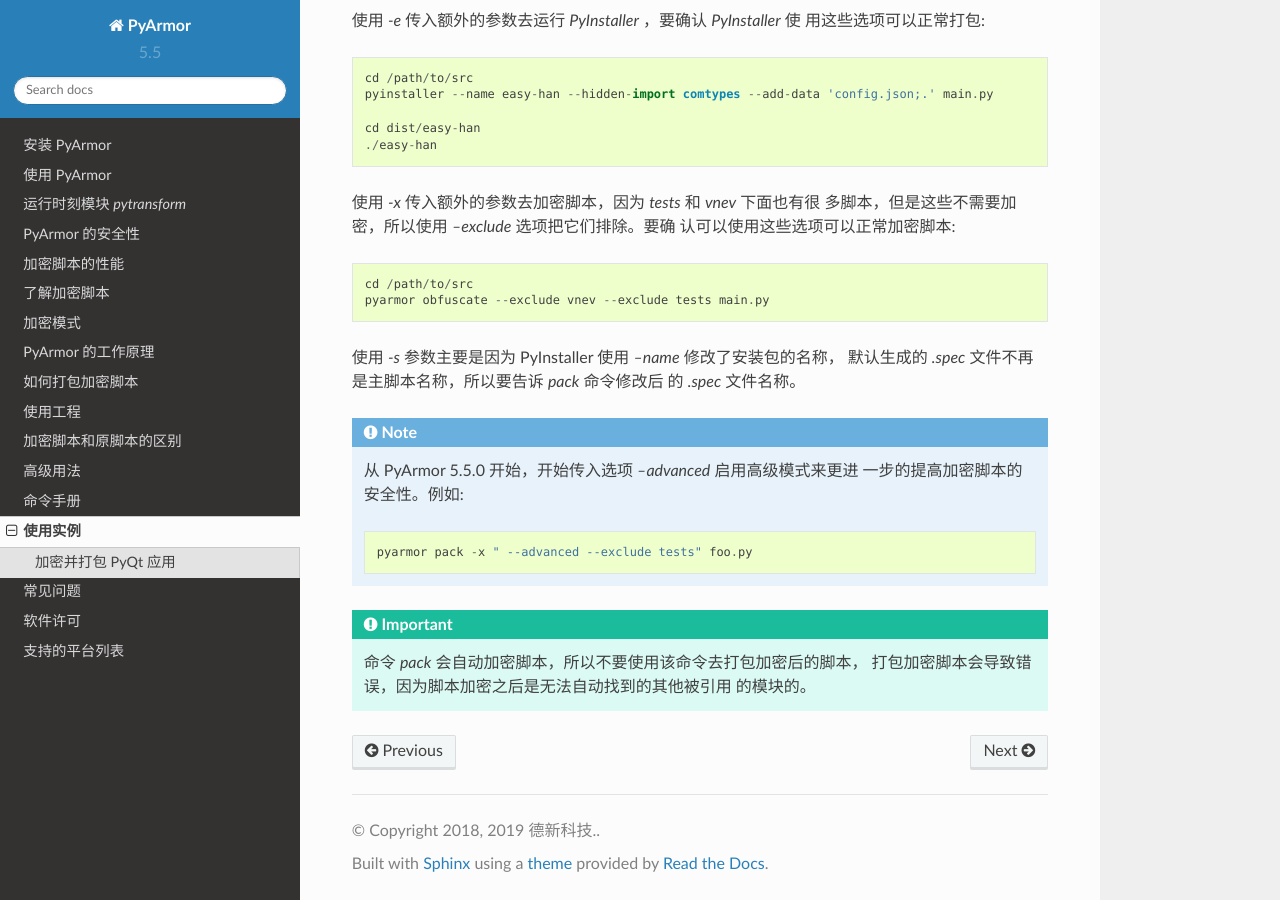
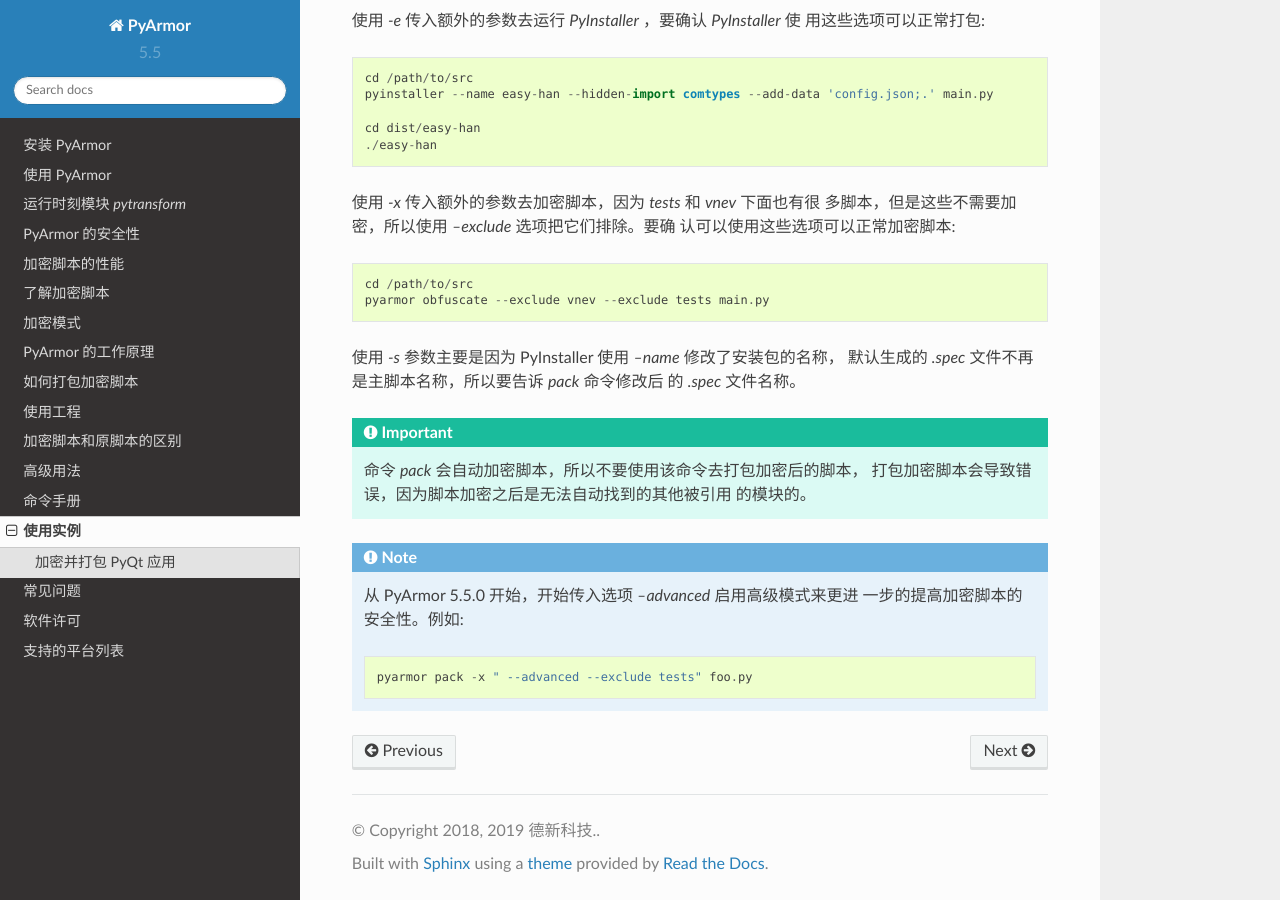
Before and after one commit to dashingsoft/pyarmor-docs-zh, a Sphinx documentation site: the page built from docs/examples.rst, in a window 1280 px wide and 900 px high, scrolled down 731 px. Built offline with Sphinx 7.4.7 and the Read the Docs theme 2.0.0, drawn with Linux system fonts in a browser that asks for light colours; some of the changed lines change nothing that is shown.

Commit message:
Change note order

```diff
--- a/docs/examples.rst
+++ b/docs/examples.rst
@@ -51,6 +51,12 @@
 默认生成的 `.spec` 文件不再是主脚本名称，所以要告诉 `pack` 命令修改后
 的 `.spec` 文件名称。
 
+.. important::
+
+   命令 `pack` 会自动加密脚本，所以不要使用该命令去打包加密后的脚本，
+   打包加密脚本会导致错误，因为脚本加密之后是无法自动找到的其他被引用
+   的模块的。
+
 .. note::
 
    从 PyArmor 5.5.0 开始，开始传入选项 `--advanced` 启用高级模式来更进
@@ -58,10 +64,4 @@
 
        pyarmor pack -x " --advanced --exclude tests" foo.py
 
-.. important::
-
-   命令 `pack` 会自动加密脚本，所以不要使用该命令去打包加密后的脚本，
-   打包加密脚本会导致错误，因为脚本加密之后是无法自动找到的其他被引用
-   的模块的。
-
 .. include:: _common_definitions.txt
```
